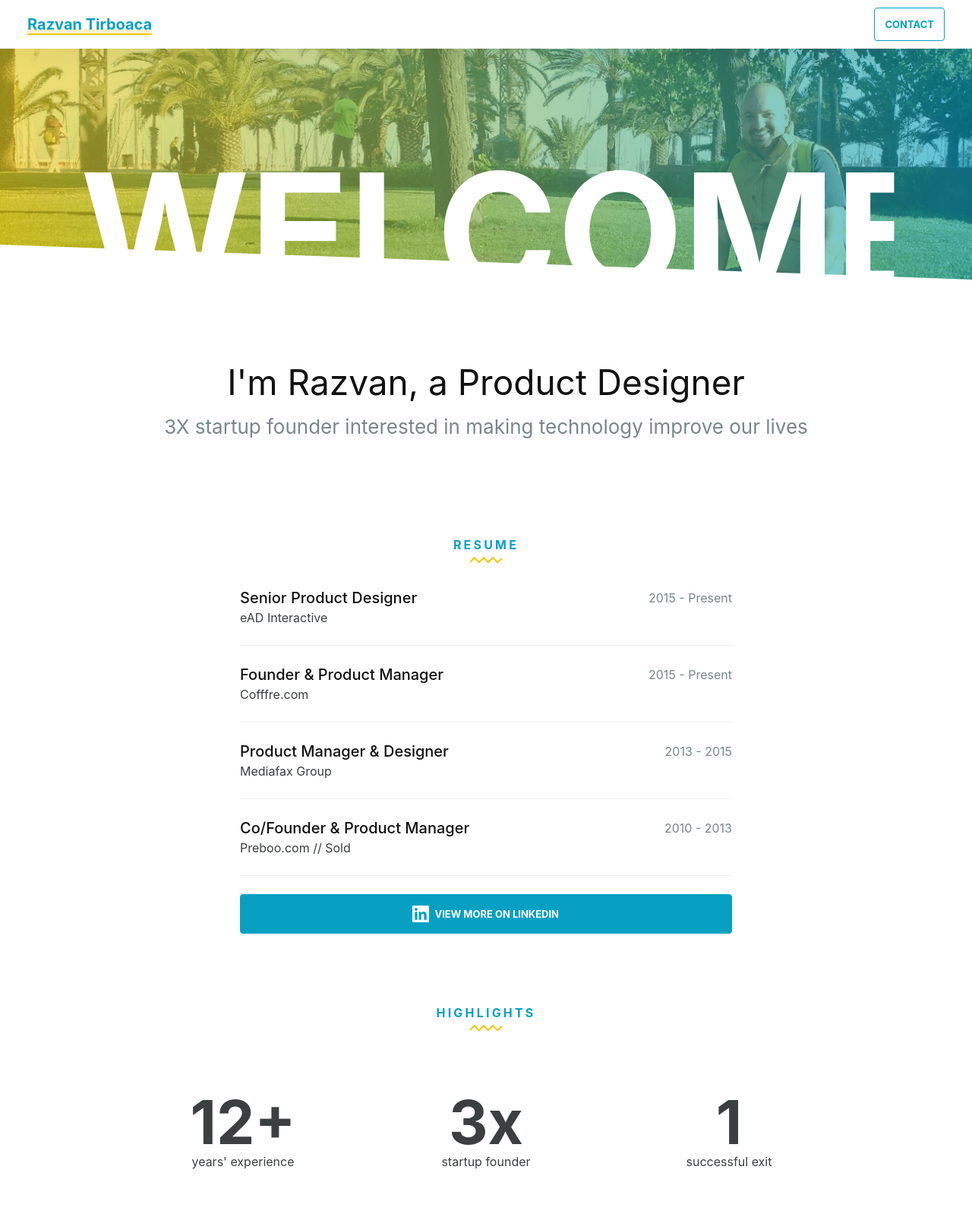
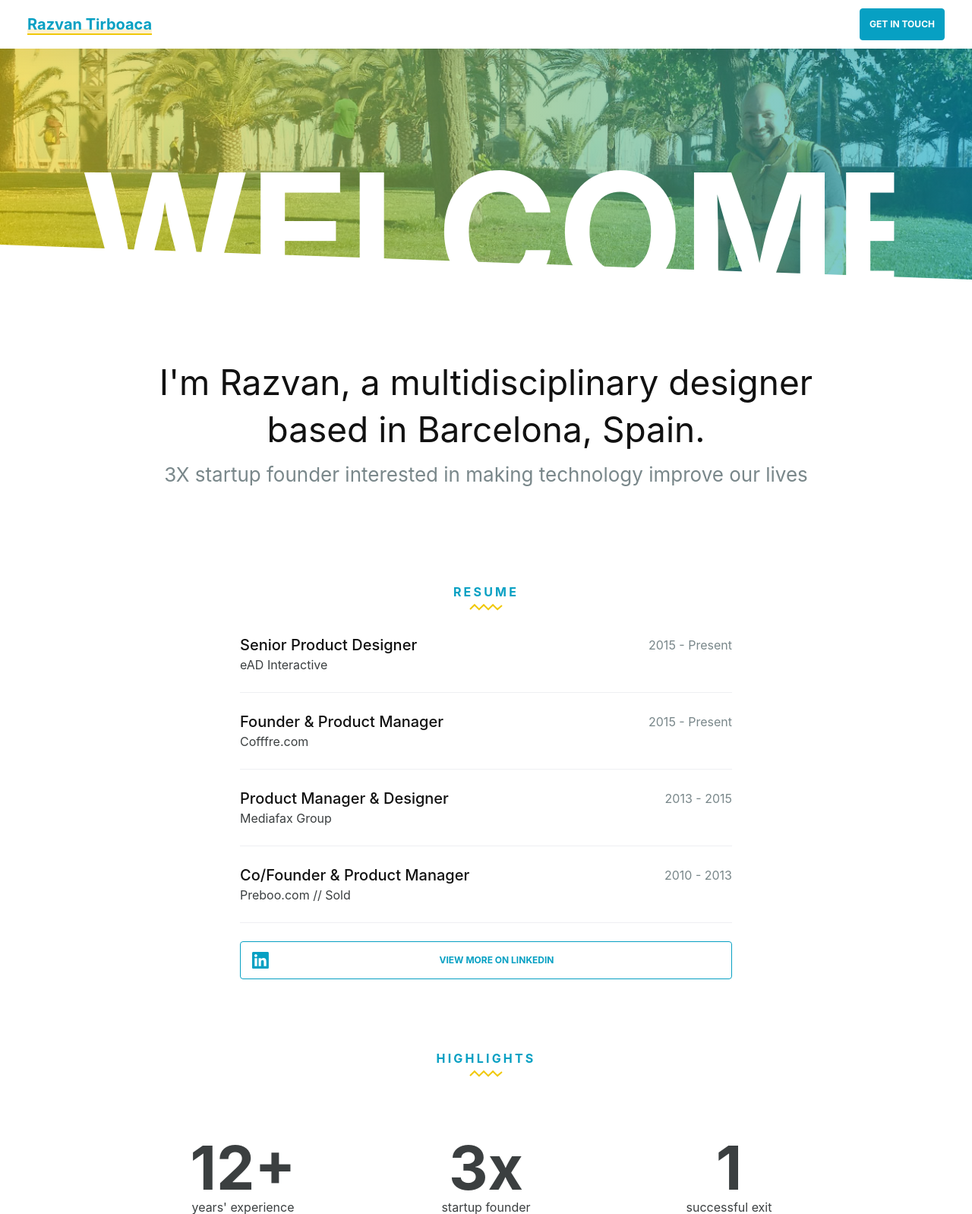
Before and after one commit to razvantirboaca/helloraz, a PHP site: page / in a window 1280 px wide. Shown: the top 1598 px of the page at 76% size. Run offline with PHP 8.4, Linux system fonts and the light colour scheme.

Commit message:
prove components

```diff
--- a/index.html
+++ b/index.html
@@ -40,8 +40,8 @@
         <div class="header">
             <h1 class="header__title"><a href="#up"><b>Razvan Tirboaca</b></a></h1>
             <p class="header__actions btn-group">
-                <a class="btn btn--outline btn--inverse btn--sm" href="#contact">
-                    <b>Contact</b>
+                <a class="btn btn--sm" href="#contact">
+                    <b>Get in touch</b>
                 </a>
             </p>
         </div>
@@ -56,7 +56,7 @@
         <!-- About -->
         <section class="section about">
             <header class="section__title section__title--xl text-center">
-                <h2 class="headline ">I'm Razvan, a Product Designer</h2>
+                <h2 class="headline ">I'm Razvan, a multidisciplinary designer<br class="visible-lg"> based in Barcelona, Spain.</h2>
                 <h3 class="title color-text-secondary">3X startup founder interested in making technology improve our lives</h3>
             </header>
             <article class="restrict-width centered">
@@ -111,7 +111,7 @@
                         </div>
                     </div>
                     <p class="view-more">
-                        <a class="btn btn--block" href="https://www.linkedin.com/in/razvantirboaca" target="_blank">
+                        <a class="btn btn--outline btn--block" href="https://www.linkedin.com/in/razvantirboaca" target="_blank">
                             <svg viewbox="0 0 24 24" width="24" height="24">
                                 <path d="M21.4 1H2.6C1.7 1 1 1.7 1 2.6v18.8c0 .9.7 1.6 1.6 1.6h18.7c.9 0 1.6-.7 1.6-1.6V2.6c.1-.9-.6-1.6-1.5-1.6zM7.5 19.7H4.3V9.2h3.3v10.5zM5.9 7.8C4.8 7.8 4 7 4 5.9 4 4.9 4.8 4 5.9 4c1 0 1.9.8 1.9 1.9 0 1.1-.9 1.9-1.9 1.9zm13.8 11.9h-3.3v-5.1c0-1.2 0-2.8-1.7-2.8s-2 1.3-2 2.7v5.2H9.6V9.2h3.1v1.4c.5-.7 1.5-1.6 3.1-1.6 3.3 0 3.9 2.2 3.9 5v5.7z" />
                             </svg>
--- a/src/css/partials/_button.scss
+++ b/src/css/partials/_button.scss
@@ -16,8 +16,8 @@
     min-width: 10px;
     max-width: 100%;
     min-height: 24px;
-    padding: 1em 1.3em;
-    font-size: 1.3rem;
+    padding: .83em 1em;
+    font-size: 1.2rem;
     font-weight: 400;
     line-height: 2.4rem;
     text-align: center;
@@ -29,6 +29,8 @@
     color: white;
     border-radius: 4px;
     @media all and (min-width: $size-lg) {
+        padding: 1em 1.3em;
+
         &:hover {
             background: darken($color-primary, 6%);
             border-color: darken($color-primary, 6%);
@@ -46,6 +48,7 @@
         }
 
         & + * {
+            flex: 1;
             min-width: 0;
         }
     }
@@ -68,7 +71,10 @@
     }
 
     &--sm {
-        padding: .7em 1em;
+        padding: .4em .6em;
+        @media all and (min-width: $size-lg) {
+            padding: .7em 1em;
+        }
     }
 
     &--block {
@@ -81,7 +87,10 @@
         border: none;
 
         img {
-            height: 52px;
+            height: 46px;
+            @media all and (min-width: $size-lg) {
+                height: 50px;
+            }
         }
     }
 }
--- a/src/css/partials/_header.scss
+++ b/src/css/partials/_header.scss
@@ -32,11 +32,4 @@
             box-shadow: inset 0 -6px 0 0  $color-accent;
         }
     }
-
-    @media all and (max-width: $size-sm - 1px) {
-        &__actions .btn {
-            padding: 9px;
-            border-color: transparent !important;
-        }
-    }
 }
```
Also changed, not shown: dist/css/style.css.
